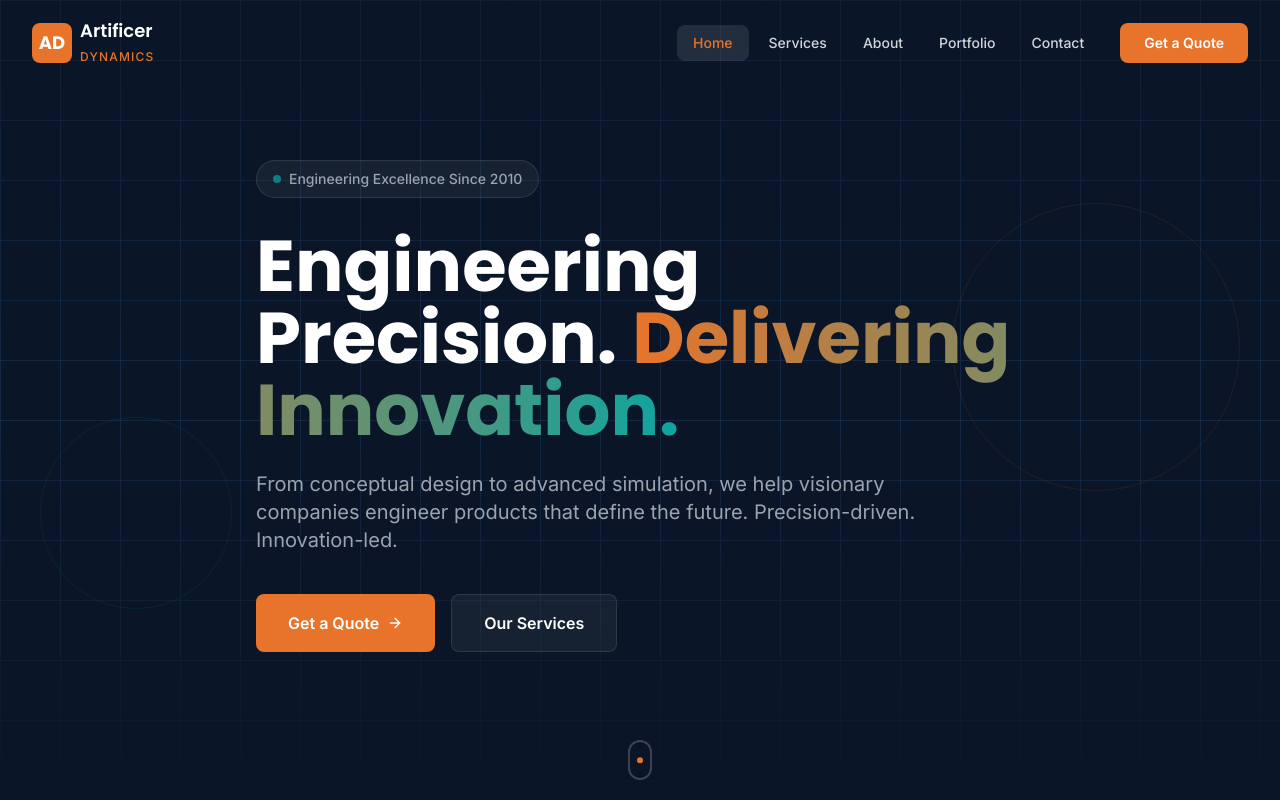
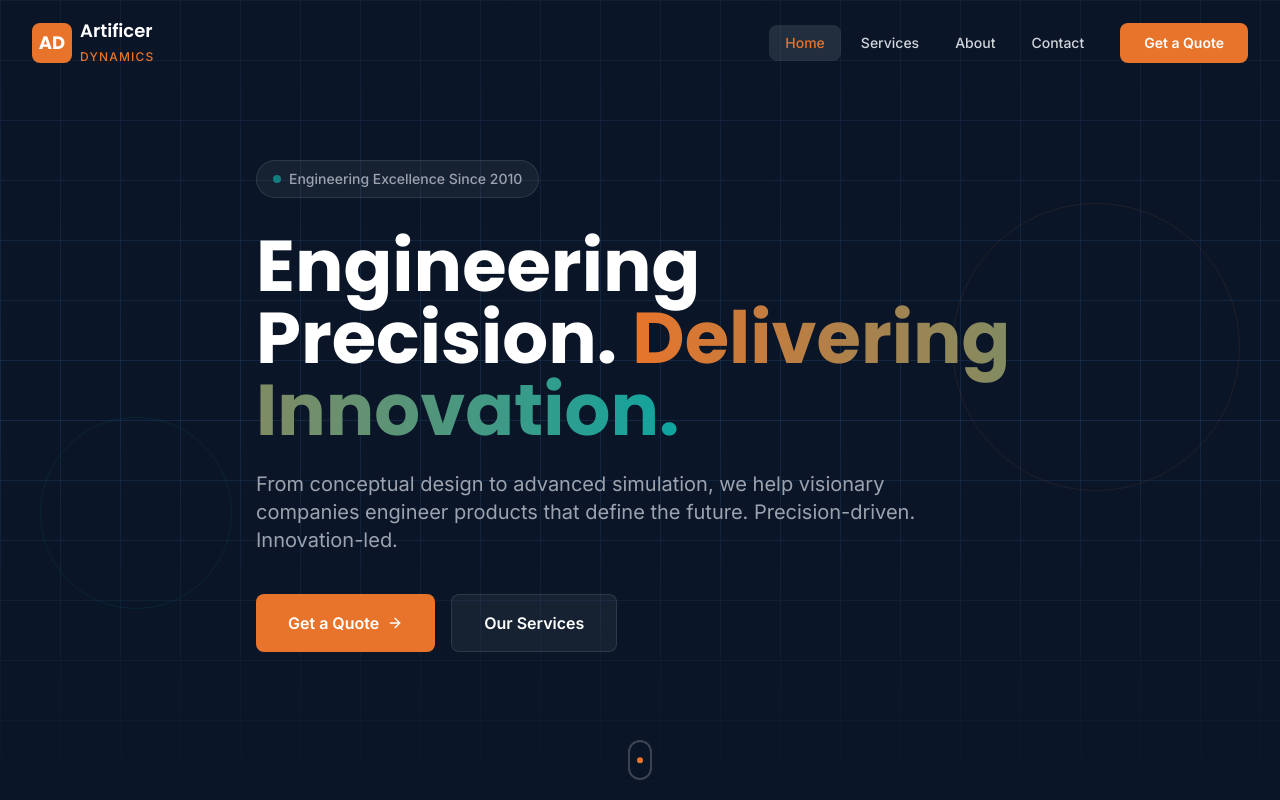
Before and after one commit to MugundhanG/ArtificerDynamics, a React (Create React App) app: page / in a window 1280 px wide. Shown: the top 800 px of the page. Built offline with nearby package versions, Linux system fonts and the light colour scheme.

Commit message:
removed portfolio in navbar

```diff
--- a/src/components/Navbar.js
+++ b/src/components/Navbar.js
@@ -6,7 +6,7 @@ const navLinks = [
   { name: 'Home', href: '#home' },
   { name: 'Services', href: '#services' },
   { name: 'About', href: '#about' },
-  { name: 'Portfolio', href: '#portfolio' },
+  // { name: 'Portfolio', href: '#portfolio' },
   { name: 'Contact', href: '#contact' },
 ];
 
```
